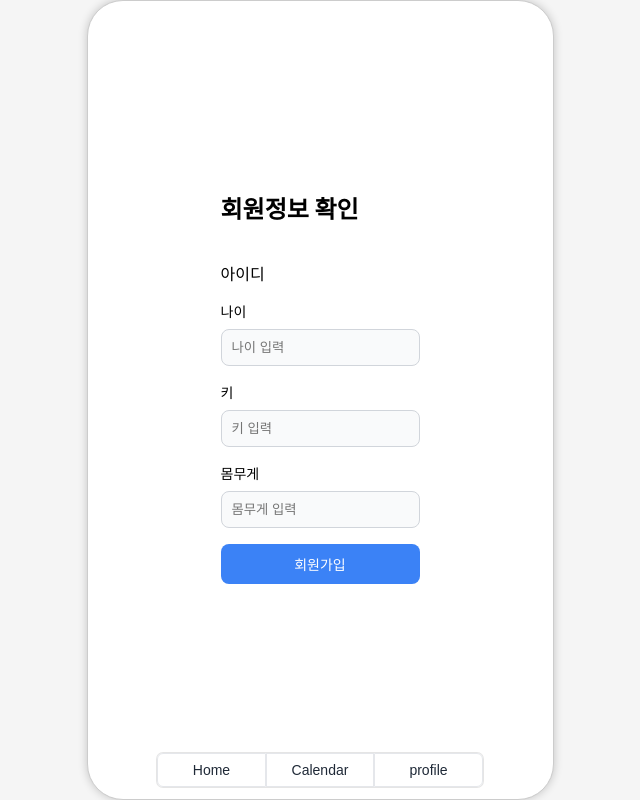
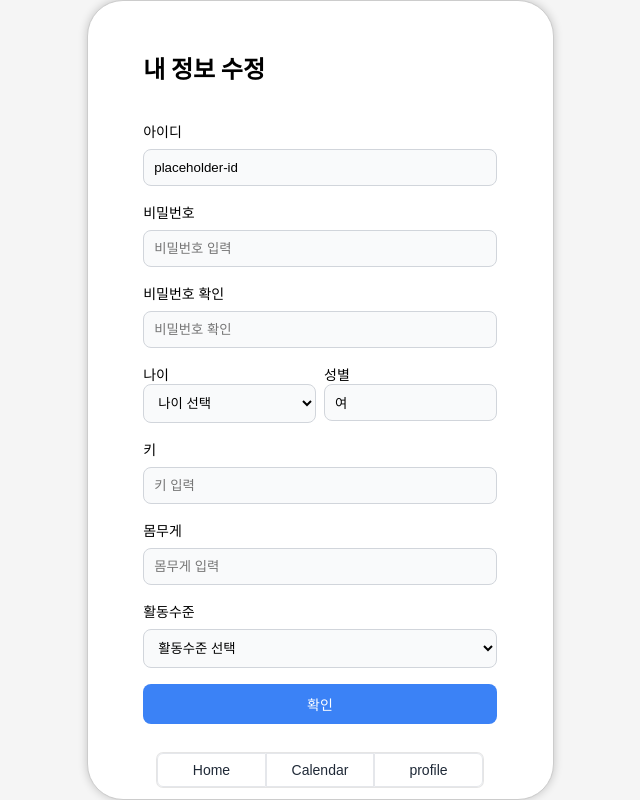
Before and after one commit to obb8923/whip, a React (Create React App) app in the folder front/root/: page /profile in a window 1280 px wide. Shown: the whole page, without its empty margins (320-960 px from the left). Built offline with nearby package versions, Linux system fonts and the light colour scheme.

Commit message:
내 정보 수정페이지 만드는중, 확인 눌렀을 때 500번 에러가 남

```diff
--- a/front/root/src/components/ProfileForm.js
+++ b/front/root/src/components/ProfileForm.js
@@ -1,47 +1,169 @@
-import React, { useState } from "react";
+import React, { useEffect, useState } from "react";
 import { useForm } from "react-hook-form";
 import styles from "../css/LoginForm.module.css";
 import axios from "axios";
 import { useNavigate } from "react-router-dom";
-export default function ProfileForm() {
-  const [UID] = useState(localStorage.getItem("id"));
+
+export default function SignupForm() {
   const navigate = useNavigate();
   const {
     register,
     handleSubmit,
     watch,
     formState: { errors, isSubmitting, isSubmitted },
-    setValue, // setValue를 사용하여 confirmpw 값을 초기화하거나 제거할 수 있습니다.
+    setValue,
   } = useForm();
 
-  const onSubmit = async (formData) => {};
+  const [userId, setUserId] = useState('');
+  const [userGender, setUserGender] = useState('');
+
+  useEffect(() => {
+    // Fetch the user ID and gender from local storage or an API call
+    const storedId = localStorage.getItem('id') || 'placeholder-id'; // Replace with actual logic to fetch user ID
+    const storedGender = localStorage.getItem('gender') || 'placeholder-gender'; // Replace with actual logic to fetch gender
+    setUserId(storedId);
+    setUserGender(storedGender === '1' ? '남' : '여');
+    setValue('id', storedId); // id 필드의 값을 설정
+    setValue('gender', storedGender); // gender 필드의 값을 설정
+  }, []);
+
+  const onSubmit = async (formData) => {
+    const { confirmpw, ...dataToSubmit } = formData;
+    console.log(dataToSubmit); // 데이터 확인용
+    try {
+      const response = await axios.post("back/api/register", dataToSubmit);
+      console.log("회원가입 성공:", response.data);
+      localStorage.setItem("id", formData.id);
+      navigate("/");
+      localStorage.setItem("age", formData.age);
+      localStorage.setItem("pw", formData.pw);
+      localStorage.setItem("height", formData.height);
+      localStorage.setItem("bodyweight", formData.bodyweight);
+      localStorage.setItem("activity", formData.activity);
+    } catch (error) {
+      console.error("회원가입 실패:", error.response?.data || error.message);
+    }
+  };
+
+  const pw = watch("pw");
 
   return (
     <div className={styles.loginContainer}>
       <div className={styles.loginForm}>
-        <h2>회원정보 확인</h2>
+        <h2>내 정보 수정</h2>
         <form className={styles.formform} onSubmit={handleSubmit(onSubmit)}>
-          <div>아이디 {UID}</div>
-
           <div className={styles.formGroup}>
-            <label className={styles.formLabel} htmlFor="age">
-              나이
+            <label className={styles.formLabel} htmlFor="id">
+              아이디
             </label>
             <input
               className={styles.formInput}
-              id="age"
-              type="number"
-              placeholder="나이 입력"
-              {...register("age", {
-                required: "나이는 필수 입니다.",
-                min: {
-                  value: 1,
-                  message: "나이는 1 이상이어야 합니다.",
+              id="id"
+              type="text"
+              value={userId}
+              readOnly
+              {...register("id", {
+                required: "아이디는 필수 입니다.",
+              })}
+              aria-invalid={
+                isSubmitted ? (errors.id ? "true" : "false") : undefined
+              }
+            />
+            {errors.id && (
+              <small className={styles.errorMessage}>{errors.id.message}</small>
+            )}
+          </div>
+          <div className={styles.formGroup}>
+            <label className={styles.formLabel} htmlFor="pw">
+              비밀번호
+            </label>
+            <input
+              className={styles.formInput}
+              id="pw"
+              type="password"
+              placeholder="비밀번호 입력"
+              {...register("pw", {
+                required: "비밀번호는 필수 입니다.",
+                minLength: {
+                  value: 6,
+                  message: "비밀번호는 최소 6자 이상이어야 합니다.",
                 },
               })}
-              aria-invalid={errors.age ? "true" : "false"}
+              aria-invalid={errors.pw ? "true" : "false"}
             />
-            {/* {errors.age && <small>{errors.age.message}</small>} */}
+            {errors.pw && (
+              <small className={styles.errorMessage}>{errors.pw.message}</small>
+            )}
+          </div>
+          <div className={styles.formGroup}>
+            <label className={styles.formLabel} htmlFor="confirmpw">
+              비밀번호 확인
+            </label>
+            <input
+              className={styles.formInput}
+              id="confirmpw"
+              type="password"
+              placeholder="비밀번호 확인"
+              {...register("confirmpw", {
+                required: "비밀번호 확인은 필수 입니다.",
+                validate: (value) =>
+                  value === pw || "비밀번호가 일치하지 않습니다.",
+              })}
+              aria-invalid={errors.confirmpw ? "true" : "false"}
+            />
+            {errors.confirmpw && (
+              <small className={styles.errorMessage}>
+                {errors.confirmpw.message}
+              </small>
+            )}
+          </div>
+          <div className={styles.formGroupRow}>
+            <div className={styles.formGroupHalf}>
+              <label className={styles.formLabel} htmlFor="age">
+                나이
+              </label>
+              <select
+                className={styles.formInput}
+                id="age"
+                {...register("age", {
+                  required: "나이는 필수 입니다.",
+                })}
+                aria-invalid={errors.age ? "true" : "false"}
+              >
+                <option value="">나이 선택</option>
+                {[...Array(101).keys()].map((age) => (
+                  <option key={age} value={age}>
+                    {age}
+                  </option>
+                ))}
+              </select>
+              {errors.age && (
+                <small className={styles.errorMessage}>
+                  {errors.age.message}
+                </small>
+              )}
+            </div>
+            <div className={styles.formGroupHalf}>
+              <label className={styles.formLabel} htmlFor="gender">
+                성별
+              </label>
+              <input
+                className={styles.formInput}
+                id="gender"
+                type="text"
+                value={userGender}
+                readOnly
+                {...register("gender", {
+                  required: "성별은 필수 입니다.",
+                })}
+                aria-invalid={errors.gender ? "true" : "false"}
+              />
+              {errors.gender && (
+                <small className={styles.errorMessage}>
+                  {errors.gender.message}
+                </small>
+              )}
+            </div>
           </div>
           <div className={styles.formGroup}>
             <label className={styles.formLabel} htmlFor="height">
@@ -57,7 +179,11 @@ export default function ProfileForm() {
               })}
               aria-invalid={errors.height ? "true" : "false"}
             />
-            {/* {errors.height && <small>{errors.height.message}</small>} */}
+            {errors.height && (
+              <small className={styles.errorMessage}>
+                {errors.height.message}
+              </small>
+            )}
           </div>
           <div className={styles.formGroup}>
             <label className={styles.formLabel} htmlFor="bodyweight">
@@ -73,14 +199,43 @@ export default function ProfileForm() {
               })}
               aria-invalid={errors.bodyweight ? "true" : "false"}
             />
-            {/* {errors.bodyweight && <small>{errors.bodyweight.message}</small>} */}
+            {errors.bodyweight && (
+              <small className={styles.errorMessage}>
+                {errors.bodyweight.message}
+              </small>
+            )}
+          </div>
+          <div className={styles.formGroup}>
+            <label className={styles.formLabel} htmlFor="activity">
+              활동수준
+            </label>
+            <select
+              className={styles.formInput}
+              id="activity"
+              {...register("activity", {
+                required: "활동수준은 필수 입니다.",
+              })}
+              aria-invalid={errors.activity ? "true" : "false"}
+            >
+              <option value="">활동수준 선택</option>
+              <option value="1">1 - 거의 활동하지 않음 (사무직 등)</option>
+              <option value="2">2 - 가벼운 활동 (주 1-3일 가벼운 운동)</option>
+              <option value="3">3 - 보통 활동 (주 3-5일 보통 운동)</option>
+              <option value="4">4 - 활발한 활동 (주 6-7일 운동)</option>
+              <option value="5">5 - 매우 활발한 활동 (운동 선수 등)</option>
+            </select>
+            {errors.activity && (
+              <small className={styles.errorMessage}>
+                {errors.activity.message}
+              </small>
+            )}
           </div>
           <button
             className={styles.submitButton}
             type="submit"
             disabled={isSubmitting}
           >
-            회원가입
+            확인
           </button>
         </form>
       </div>
--- a/front/root/src/components/SignupForm.js
+++ b/front/root/src/components/SignupForm.js
@@ -21,6 +21,12 @@ export default function SignupForm() {
       const response = await axios.post("back/api/register", dataToSubmit);
       console.log("회원가입 성공:", response.data);
       localStorage.setItem("id", formData.id);
+      localStorage.setItem("gender", formData.gender);
+      localStorage.setItem("age", formData.age);
+      localStorage.setItem("pw", formData.pw);
+      localStorage.setItem("height", formData.height);
+      localStorage.setItem("bodyweight", formData.bodyweight);
+      localStorage.setItem("activity", formData.activity);
 
       navigate("/");
     } catch (error) {
```
Also changed, not shown: front/root/src/css/Profile.module.css (+131 -35 lines), front/root/src/components/Profile.js (line endings or trailing spaces).
